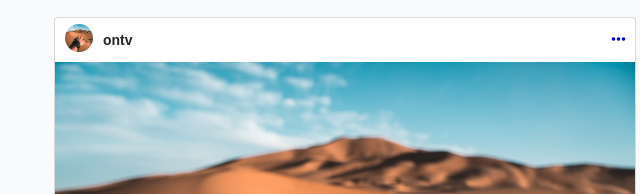
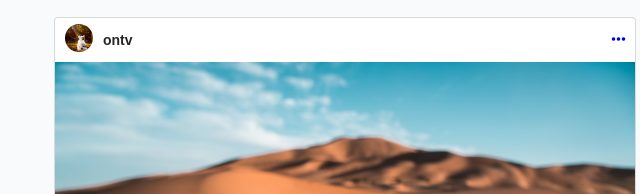
Before and after one commit to MohamedAshraf2222/Instagram-Clone, a plain HTML site: page index.html in a window 1280 px wide. Shown: the part 225-419 px from the top of the page, 138-778 px from the left. Drawn offline with Linux system fonts and the light colour scheme.

Commit message:
Update index.html

```diff
--- a/index.html
+++ b/index.html
@@ -95,7 +95,7 @@
                         <div class="post-header display-flex align-items-center space-between">
                             <div class="image display-flex align-items-center">
                                 <a href="#">
-                                    <img src="img/profile.jpg" alt="profile-pic">
+                                    <img src="img/profile-1.jpg" alt="profile-pic">
                                 </a>
                                 <a href="#">
                                     <p class="img-title">ontv</p>
@@ -106,7 +106,7 @@
                             </a>
                         </div>
                         <div class="post">
-                            <img class="post-img" src="img/Profile.jpg" alt="post-img">
+                            <img class="post-img" src="img/profile.jpg" alt="post-img">
                         </div>
                         <div class="post-fotter">
                             <div class="icons display-flex space-between">
```
